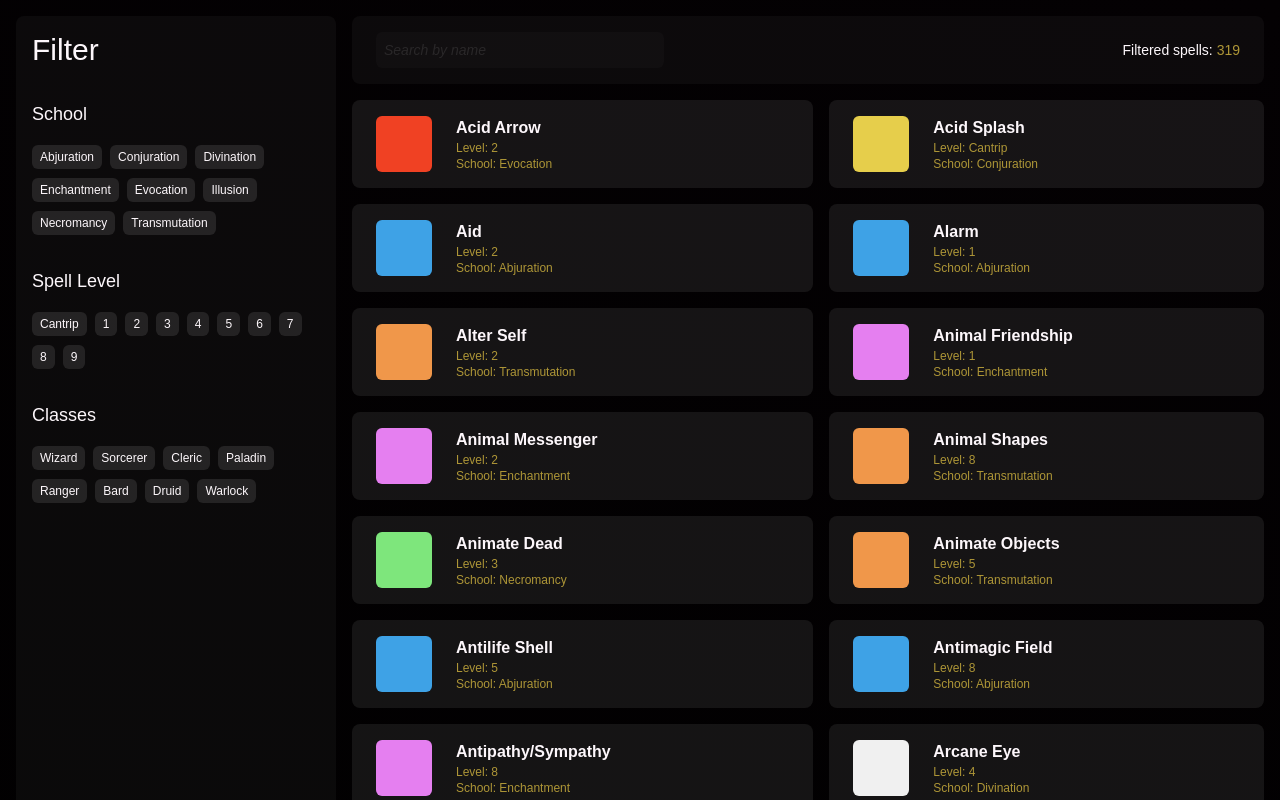
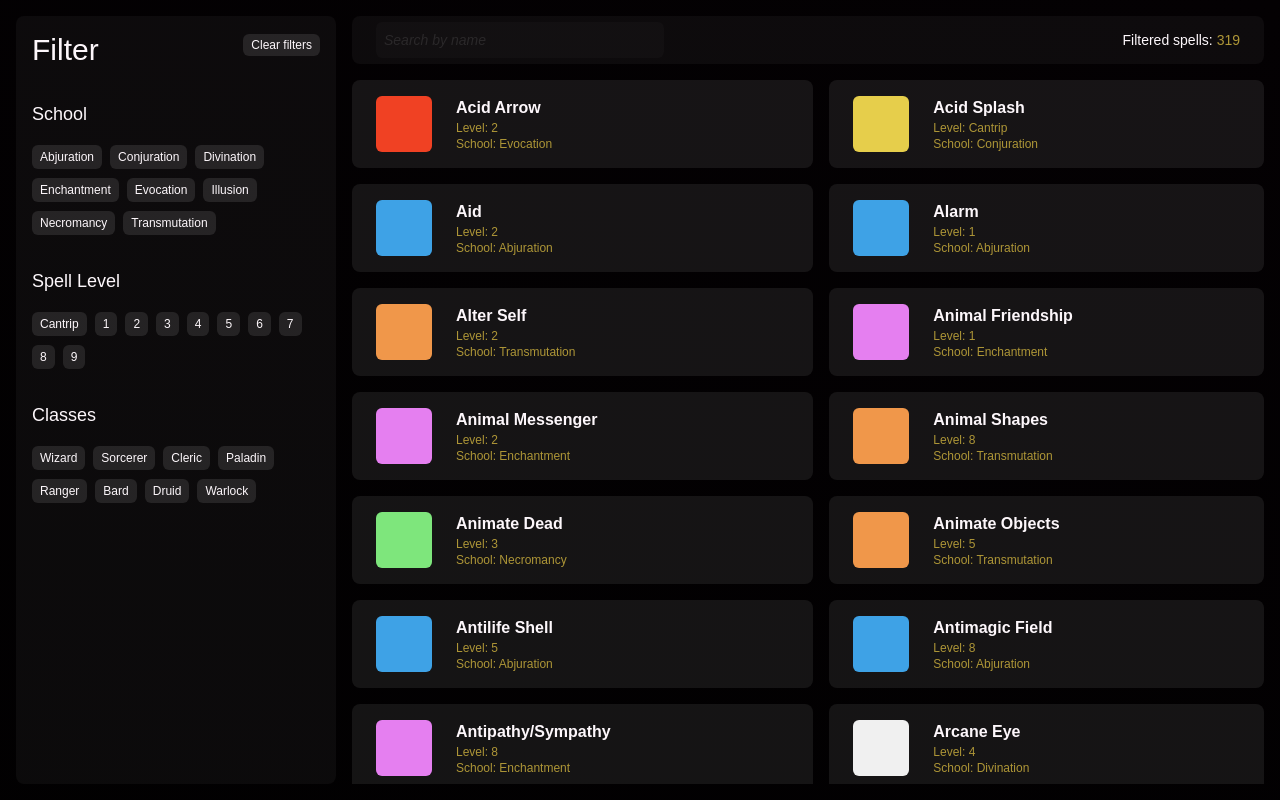
Before and after one commit to tomothys/red-dnd, a SvelteKit app: page / in a window 1280 px wide. Built offline with nearby package versions, Linux system fonts and the light colour scheme.

Commit message:
Adjust scroll behaviour and add some details to detail view
* I might use a modal instead of a separat +page and route to show the
  details of selected spell

```diff
--- a/src/routes/+page.svelte
+++ b/src/routes/+page.svelte
@@ -13,6 +13,7 @@
         setSchoolFilter,
         setSpellLevelFilter,
     } from "$lib/utils.js";
+    import { onMount } from "svelte";
 
     export let data;
 
@@ -56,9 +57,20 @@
 <div class="w-full h-full p-4 box-border overflow-auto grid grid-cols-[20rem,auto] gap-4">
     <!-- Sidebar -->
     <div
-        class="bg-[#fff]/[0.04] p-4 rounded-lg flex flex-col gap-8 transition-colors hover:bg-[#fff]/[0.05]"
+        class="bg-[#fff]/[0.04] p-4 rounded-lg overflow-auto h-full box-border inline-flex flex-col gap-8 transition-colors hover:bg-[#fff]/[0.05]"
     >
-        <h1 class="text-3xl">Filter</h1>
+        <div class="flex justify-between">
+            <h1 class="text-3xl">Filter</h1>
+
+            <span>
+                <a
+                    href="/"
+                    class="px-2 py-1 rounded-md text-xs bg-[#fff]/[0.1] transition-transform hover:-translate-y-1 hover:bg-[#fff]/[0.2]"
+                >
+                    Clear filters
+                </a>
+            </span>
+        </div>
 
         <!-- School Filter -->
         <div class="flex flex-col gap-4">
@@ -133,11 +145,11 @@
     </div>
 
     <!-- Content -->
-    <div class="flex flex-col gap-4">
+    <div class="flex flex-col gap-4 h-full overflow-auto">
         <div
-            class="min-h-[3rem] bg-[#fff]/[0.04] flex justify-between items-center py-4 px-6 rounded-lg text-sm hover:bg-[#fff]/[0.05]"
+            class="min-h-[3rem] max-h-full bg-[#fff]/[0.04] flex justify-between items-center py-4 px-6 rounded-lg text-sm hover:bg-[#fff]/[0.05]"
         >
-            <div class="flex-1">
+            <div class="flex flex-1 items-center gap-4">
                 <input
                     type="text"
                     class="bg-[#fff]/[0.02] rounded-md p-2 w-full max-w-[18rem] hover:bg-[#fff]/[0.04] placeholder:italic placeholder:text-[#fff]/[0.1] hover:shadow-inner focus-within:outline-none"
@@ -165,7 +177,7 @@
         </div>
 
         <ul
-            class="list-none p-0 m-0 grid auto-rows-max grid-cols-[repeat(auto-fill,minmax(20rem,auto))] gap-4"
+            class="list-none p-0 m-0 grid auto-rows-max grid-cols-[repeat(auto-fill,minmax(20rem,auto))] gap-4 overflow-auto"
         >
             {#each filteredSpells as spell}
                 <li>
--- a/src/routes/spell/[spellIndex]/+page.svelte
+++ b/src/routes/spell/[spellIndex]/+page.svelte
@@ -1,35 +1,71 @@
 <script>
-    import { goto } from "$app/navigation";
-    import { page } from "$app/stores";
     import { getSchoolColor } from "$lib/utils.js";
 
     export let data;
+
+    console.log("data.selectedSpell", data.selectedSpell);
 </script>
 
 <div class="p-4 flex flex-col gap-4">
     <div
         class="min-h-[3rem] bg-[#fff]/[0.04] flex justify-between items-center py-4 px-6 rounded-lg text-sm hover:bg-[#fff]/[0.05]"
     >
-        <button
-            type="button"
-            on:click={() => {
-                console.log(document.referrer);
-
-                if (document.referrer.indexOf($page.url.host) !== -1) {
-                    history.back();
-                } else {
-                    goto("/");
-                }
-            }}>Back to Spell List</button
-        >
-
         <div class="flex items-center gap-2">
-            <h1>{data.selectedSpell.name}</h1>
-
             <div
                 style="--color-school: {getSchoolColor(data.selectedSpell.school.index)}"
                 class="w-4 aspect-square bg-[var(--color-school)] rounded-sm"
             ></div>
+
+            <h1>{data.selectedSpell.name}</h1>
+        </div>
+    </div>
+
+    <div class="flex gap-4">
+        <div class="flex-1 bg-[#fff]/[0.04] py-4 px-6 rounded-lg text-sm hover:bg-[#fff]/[0.05]">
+            <h2 class="font-bold">Description</h2>
+            <br />
+            {@html data.selectedSpell.desc.join("<br /><br />")}
+        </div>
+
+        <div class="flex-1 bg-[#fff]/[0.04] py-4 px-6 rounded-lg text-sm hover:bg-[#fff]/[0.05]">
+            <!-- Casting time -->
+            <div>
+                Castingtime <span class="text-[var(--color-accent)]">
+                    {data.selectedSpell.casting_time}
+                </span>
+            </div>
+
+            <!-- Range / Area -->
+            {#if data.selectedSpell.area_of_effect}
+                {@const size = data.selectedSpell.area_of_effect.size}
+                {@const type = data.selectedSpell.area_of_effect.type}
+
+                <div>
+                    Range / Area <span class="text-[var(--color-accent)]">
+                        {size} / {type}
+                    </span>
+                </div>
+            {/if}
+
+            <!-- Components -->
+            <div>
+                Components <span class="text-[var(--color-accent)]">
+                    {data.selectedSpell.components.join(", ")}
+                </span>
+
+                {#if data.selectedSpell.material}
+                    <span class="text-[var(--color-accent)] text-xs">
+                        ({data.selectedSpell.material})
+                    </span>
+                {/if}
+            </div>
+
+            <!-- Duration -->
+            <div>
+                Duration <span class="text-[var(--color-accent)]">
+                    {data.selectedSpell.duration}
+                </span>
+            </div>
         </div>
     </div>
 </div>
```
